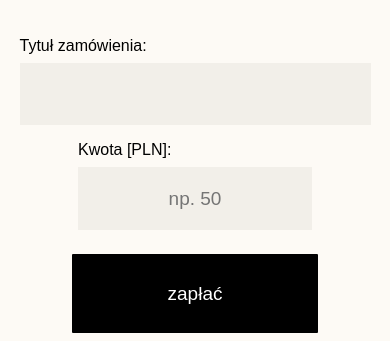
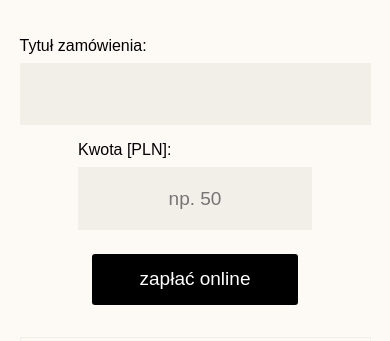
Before and after one commit to wojtyyla/kwiaciarnia-bukiecik-web-design, a plain HTML site: page zamow.html in a window 390 px wide. Shown: the part 289-630 px from the top of the page. Drawn offline with nearby package versions, Linux system fonts and the light colour scheme; a web font is replaced by a local one.

Commit message:
fix button

```diff
--- a/css/style.css
+++ b/css/style.css
@@ -1999,6 +1999,9 @@ input.input-kwota {
     color: black;
     background-color:#F2EFE9;
     border: 0.1rem solid transparent;
+    -webkit-appearance: none;
+    -moz-appearance: none;
+    appearance: none;
 }
 
 input.input-nazwa {
@@ -2009,6 +2012,9 @@ input.input-nazwa {
     color: #000000;
     border: 0.1rem solid transparent;
     width: 28vw;
+    -webkit-appearance: none;
+    -moz-appearance: none;
+    appearance: none;
 }
 
 input.input-nazwa:focus {
@@ -2026,6 +2032,9 @@ input.sub-ok {
     padding: 0.9rem 3rem;
     border-radius: 3px;
     cursor: pointer;
+    -webkit-appearance: none;
+    -moz-appearance: none;
+    appearance: none;
 }
 
 input.sub-ok:hover {
@@ -2233,13 +2242,8 @@ input.sub-ok:hover {
         order: 1;
     }
 
-    .button-ok {
-        font-size: 1.188rem;
-        color: white;
-        background-color: black;
-        padding: 0.9rem 3rem;
+    input.sub-ok {
         margin-bottom: 2rem;
-        border-radius: 1px;
     }
 
     .pay-methods-logos {
--- a/zamow.html
+++ b/zamow.html
@@ -122,7 +122,7 @@
                 <input type="hidden" name="buttontext" id="buttontext" value="Powrót do bukiecik.eu"/>
 
                 <div class="button-ok">
-                    <input type="submit" class="sub-ok" value="zapłać">
+                    <input type="submit" name="zaplac" class="sub-ok" value="zapłać online">
                 </div>
 
                 <div class="zamow-line"></div>
```
